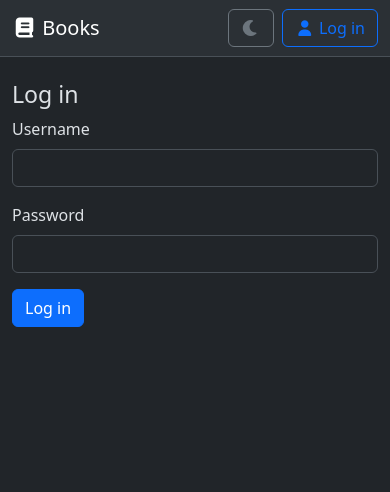
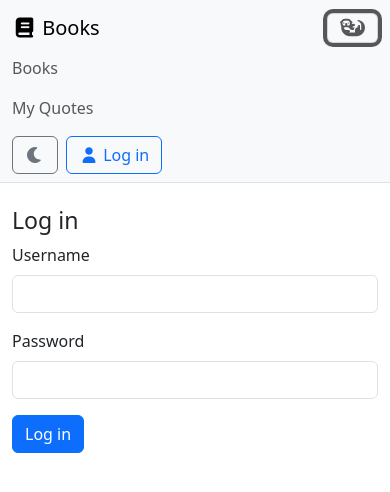
Before and after one commit to jan-elia-24/books-solution, an Angular app in the folder books-app/: page /login in a window 390 px wide. Both pictures are taken after a click on the button "Toggle navigation". Shown: the top 492 px of the page. Built offline with nearby package versions, Linux system fonts and the light colour scheme.

Commit message:
responsive navbar with Angular-driven collapse

```diff
--- a/books-app/src/app/shared/navbar/navbar.html
+++ b/books-app/src/app/shared/navbar/navbar.html
@@ -1,23 +1,39 @@
-<nav class="navbar navbar-expand bg-body-tertiary border-bottom">
+<nav class="navbar navbar-expand-lg bg-body-tertiary border-bottom">
   <div class="container-fluid">
-    <a class="navbar-brand" routerLink="/books"><i class="fa fa-book"></i> Books</a>
+    <a class="navbar-brand" routerLink="/books" (click)="closeMenu()">
+      <i class="fa fa-book"></i> Books
+    </a>
 
-    <div class="d-flex ms-auto gap-2">
+    <!-- Toggler (mobil) -->
+    <button class="navbar-toggler" type="button" (click)="toggleMenu()" aria-label="Toggle navigation">
+  <i class="fa fa-otter"></i>
+</button>
+
+
+
+    <!-- Collapsible area -->
+    <div class="collapse navbar-collapse" [class.show]="menuOpen">
+      <ul class="navbar-nav me-auto mb-2 mb-lg-0">
+        <li class="nav-item"><a class="nav-link" routerLink="/books" (click)="closeMenu()">Books</a></li>
+        <li class="nav-item"><a class="nav-link" routerLink="/quotes" (click)="closeMenu()">My Quotes</a></li>
+      </ul>
+
+      <div class="d-flex gap-2 align-items-center">
         <button class="btn btn-outline-secondary" (click)="toggleTheme()" title="Light/Dark">
           <i class="fa fa-moon"></i>
         </button>
 
-      <a *ngIf="auth.isLoggedIn()" class="btn btn-primary" routerLink="/books/new">
+        <a *ngIf="auth.isLoggedIn()" class="btn btn-primary" routerLink="/books/new" (click)="closeMenu()">
           <i class="fa fa-plus"></i> New book
         </a>
 
-      <a *ngIf="!auth.isLoggedIn()" class="btn btn-outline-primary" routerLink="/login">
+        <a *ngIf="!auth.isLoggedIn()" class="btn btn-outline-primary" routerLink="/login" (click)="closeMenu()">
           <i class="fa fa-user"></i> Log in
         </a>
-
         <button *ngIf="auth.isLoggedIn()" class="btn btn-outline-danger" (click)="logout()">
           <i class="fa fa-sign-out-alt"></i> Log out
         </button>
       </div>
     </div>
+  </div>
 </nav>
--- a/books-app/src/app/shared/navbar/navbar.ts
+++ b/books-app/src/app/shared/navbar/navbar.ts
@@ -11,6 +11,9 @@
   styleUrl: './navbar.scss'
 })
 export class NavbarComponent {
+  menuOpen = false;
+
+
   constructor(public auth: AuthService, private router: Router) {}
 
   ngOnInit() {
@@ -28,4 +31,11 @@
     this.auth.logout();
     this.router.navigateByUrl('/login');
   }
+
+  toggleMenu() {
+    this.menuOpen = !this.menuOpen;
+  }
+  closeMenu() {
+    this.menuOpen = false;
+  }
 }
```
Lines whose indentation alone changed are shown as unchanged.
